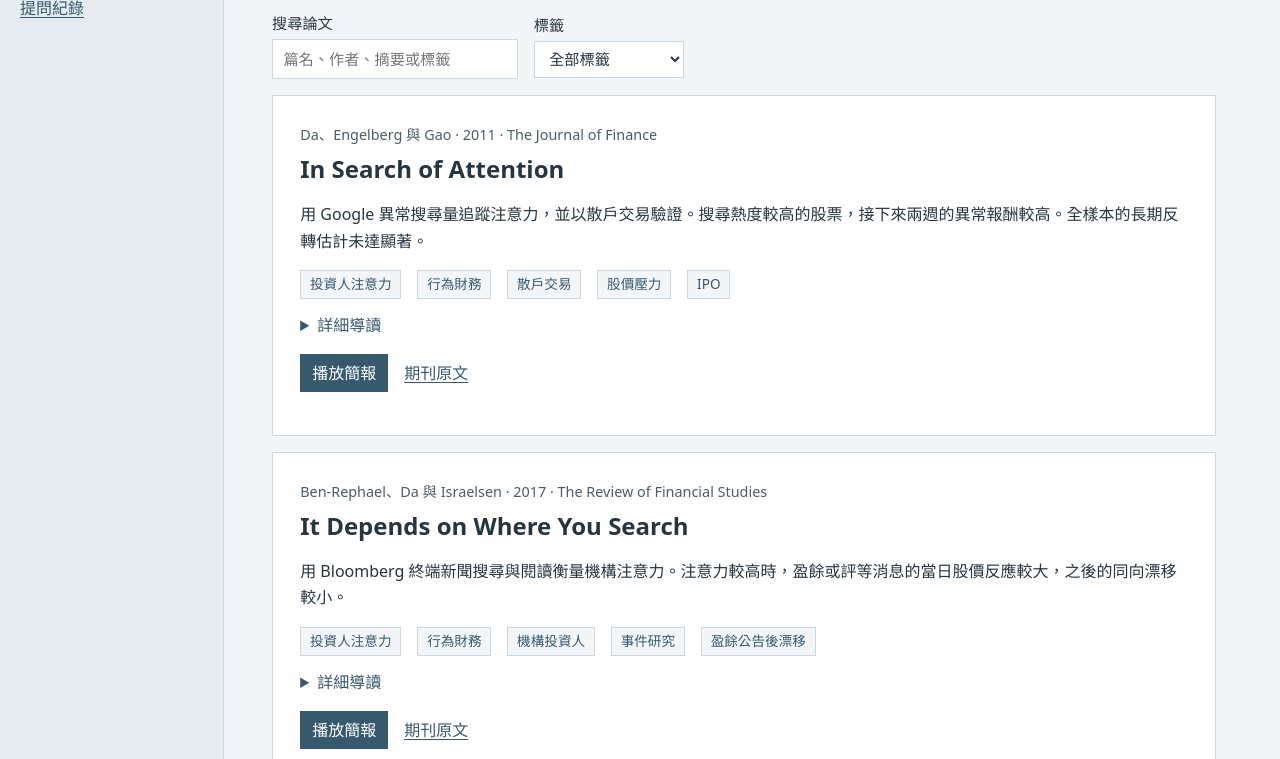
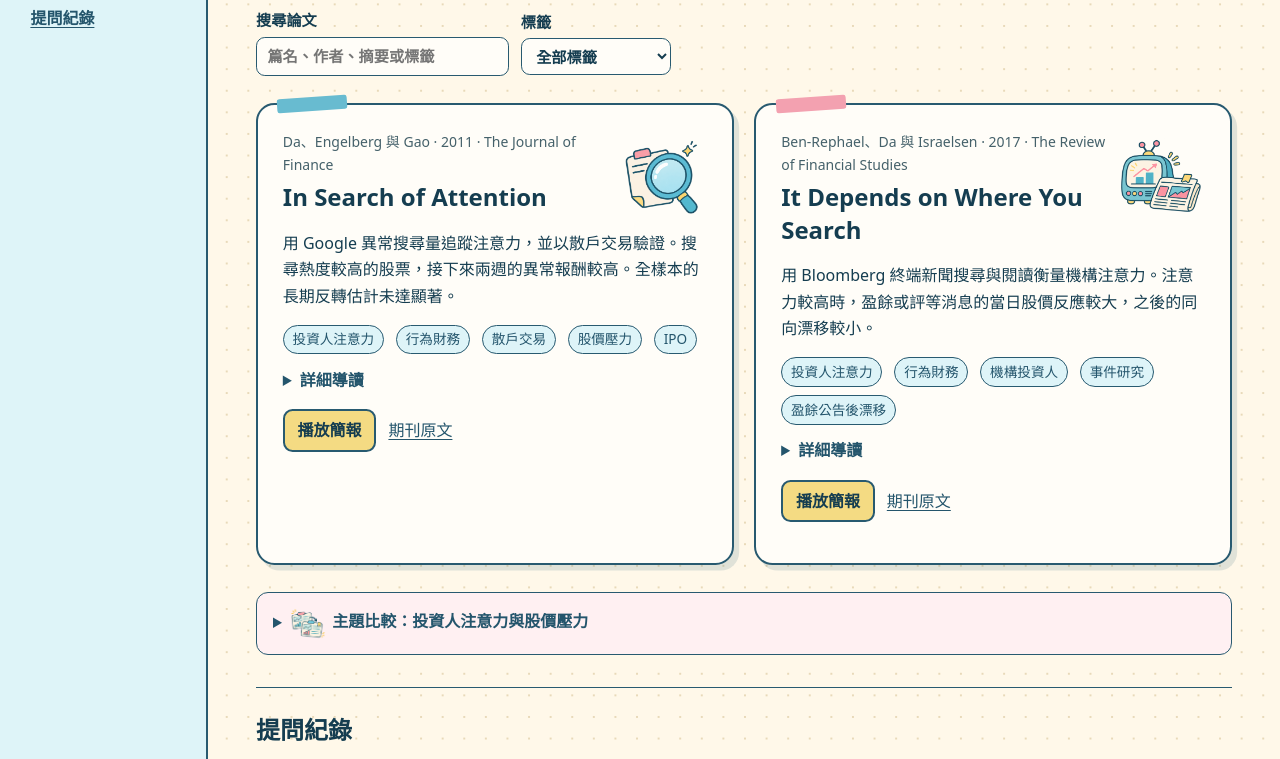
Before and after one commit to gumanbryan/research-wiki, a plain HTML site: page index.html in a window 1280 px wide. Shown: the part 136-895 px from the top of the page. Drawn offline with Linux system fonts and the light colour scheme.

Commit message:
Brighten research wiki with illustrated notebook theme

```diff
--- /dev/null
+++ b/assets/paper-theme.css
@@ -0,0 +1,18 @@
+:root {
+  color-scheme: light;
+  --canvas: #fff8e9;
+  --paper: #fffdf8;
+  --ink: #153d50;
+  --muted: #45616a;
+  --accent: #24556c;
+  --line: #285a70;
+  --aqua: #68bbd0;
+  --aqua-light: #def4f8;
+  --pink: #f3a1b0;
+  --pink-light: #fff0f2;
+  --yellow: #f4db83;
+  --yellow-light: #fff1bf;
+  --dot: #e8d9b9;
+  --shadow: #285a7024;
+  font-family: "Microsoft JhengHei", "PingFang TC", system-ui, sans-serif;
+}
--- a/assets/site.css
+++ b/assets/site.css
@@ -1,23 +1,65 @@
-:root {color-scheme:light;--paper:#f3f6f8;--ink:#263641;--muted:#485d6a;--accent:#36596e;--line:#cbd6dd;font-family:"Microsoft JhengHei","PingFang TC",system-ui,sans-serif}
-*{box-sizing:border-box}
-body{margin:0;display:grid;grid-template-columns:14rem minmax(0,1fr);min-height:100vh;background:var(--paper);color:var(--ink);line-height:1.65}
-aside{padding:2rem 1.25rem;background:#e5ebef;border-inline-end:1px solid var(--line)}
-.brand{font-weight:750;font-size:1.16rem;text-decoration:none}
-nav{display:grid;gap:.65rem;margin-top:2rem}
-a{color:var(--accent);text-underline-offset:.18em}
-main{width:min(100%,65rem);padding:clamp(1rem,4vw,3rem)}
-section{scroll-margin-top:1rem}
-h1{font-size:clamp(2rem,4vw,3rem);margin:0 0 1.25rem}
-h2{line-height:1.35;margin:.35rem 0 .65rem}
-article{background:#fff;border:1px solid var(--line);padding:clamp(1rem,3vw,1.7rem);margin-block:1rem}
-.meta{color:var(--muted);font-size:.9rem;margin:0}
-.filters,.links,.tags{display:flex;flex-wrap:wrap;gap:.55rem 1rem;align-items:center}
-label{display:grid;gap:.2rem;font-size:.95rem}
-input,select,button{font:inherit;color:inherit;border:1px solid var(--line);background:white;padding:.4rem .65rem}
-.tags{font-size:.85rem;margin-block:.8rem}
-.tags button{padding:.15rem .55rem;background:var(--paper);color:var(--accent);cursor:pointer}
-.primary{display:inline-block;padding:.35rem .75rem;background:var(--accent);color:white;text-decoration:none}
-summary{cursor:pointer;color:var(--accent)}
-#questions{border-top:1px solid var(--line);margin-top:2rem;padding-top:1.25rem}
-:focus-visible{outline:2px solid var(--accent);outline-offset:3px}
-@media(max-width:640px){body{display:block}aside{padding:1rem;border-inline-end:0;border-bottom:1px solid var(--line)}nav{display:flex;gap:1rem;margin-top:.4rem}}
+@import url("./paper-theme.css");
+* { box-sizing: border-box; }
+[hidden] { display: none !important; }
+body {
+  margin: 0;
+  display: grid;
+  grid-template-columns: 13rem minmax(0, 1fr);
+  min-height: 100vh;
+  color: var(--ink);
+  background: radial-gradient(circle, var(--dot) 1px, transparent 1.4px) 0 0 / 1.35rem 1.35rem, var(--canvas);
+  line-height: 1.65;
+}
+aside { padding: 2rem 1.25rem; background: var(--aqua-light); border-inline-end: 2px solid var(--line); }
+.brand { font-weight: 800; font-size: 1.18rem; text-decoration: none; }
+nav { display: grid; gap: .65rem; margin-top: 1.5rem; }
+nav a { padding: .35rem .65rem; border-radius: .5rem; font-weight: 650; }
+nav a:hover { background: var(--paper); }
+a { color: var(--accent); text-underline-offset: .18em; }
+main { width: min(100%, 76rem); margin-inline: auto; padding: clamp(1rem, 4vw, 3rem); }
+section { scroll-margin-top: 1rem; }
+h1 { font-size: clamp(2rem, 4vw, 3rem); margin: 0 0 1.35rem; line-height: 1.25; }
+h1::after { content: ""; display: block; width: 3.6rem; margin-top: .55rem; border-bottom: .38rem dotted var(--pink); }
+h2 { line-height: 1.35; margin: .35rem 0 .65rem; }
+.paper-grid { display: grid; grid-template-columns: repeat(2, minmax(0, 1fr)); gap: 1.3rem; margin-block: 1.65rem; }
+article {
+  position: relative;
+  background: var(--paper);
+  border: 2px solid var(--line);
+  border-radius: 1.15rem;
+  box-shadow: .32rem .35rem 0 var(--shadow);
+  padding: clamp(1rem, 2.4vw, 1.55rem);
+}
+article::before {
+  content: "";
+  position: absolute;
+  top: -.48rem;
+  left: 1.2rem;
+  width: 4.4rem;
+  height: .85rem;
+  border-radius: .15rem;
+  background: var(--aqua);
+  transform: rotate(-4deg);
+}
+article:nth-of-type(2n)::before { background: var(--pink); }
+.paper-art { width: clamp(4rem, 7vw, 6.3rem); height: auto; float: right; margin: 0 0 .4rem .6rem; }
+.meta { color: var(--muted); font-size: .875rem; margin: 0; }
+.filters, .links, .tags { display: flex; flex-wrap: wrap; gap: .55rem .75rem; align-items: center; }
+label { display: grid; gap: .2rem; font-size: .95rem; font-weight: 650; }
+input, select, button { font: inherit; color: inherit; border: 1px solid var(--line); background: var(--paper); padding: .4rem .65rem; border-radius: .55rem; }
+.tags { clear: both; font-size: .85rem; margin-block: .8rem; }
+.tags button { padding: .15rem .55rem; border-radius: 999px; background: var(--aqua-light); color: var(--accent); cursor: pointer; }
+.tags button:hover { background: var(--aqua); }
+.primary { display: inline-block; padding: .38rem .8rem; border: 2px solid var(--line); border-radius: .6rem; background: var(--yellow); color: var(--ink); text-decoration: none; font-weight: 700; }
+.primary:hover { background: var(--yellow-light); }
+summary { cursor: pointer; color: var(--accent); font-weight: 650; }
+#topic { padding: .8rem 1rem; background: var(--pink-light); border: 1px solid var(--line); border-radius: .75rem; }
+#topic summary img { width: 2.25rem; height: auto; vertical-align: middle; margin-inline-end: .4rem; }
+#questions { border-top: 1px solid var(--line); margin-top: 2rem; padding-top: 1.25rem; }
+:focus-visible { outline: 2px solid var(--accent); outline-offset: 3px; }
+@media (max-width: 960px) { .paper-grid { grid-template-columns: minmax(0, 1fr); } }
+@media (max-width: 640px) {
+  body { display: block; }
+  aside { padding: .85rem 1rem; border-inline-end: 0; border-bottom: 2px solid var(--line); }
+  nav { display: flex; gap: .65rem; margin-top: .35rem; }
+}
--- a/index.html
+++ b/index.html
@@ -20,7 +20,9 @@
         <label>標籤 <select id="tag"><option value="">全部標籤</option></select></label>
       </div>
       <p id="empty" hidden role="status">沒有符合的論文。可以試試清除篩選條件。</p>
+      <div class="paper-grid">
       <article id="da-2011" data-tags="投資人注意力,行為財務,散戶交易,股價壓力,IPO">
+        <img class="paper-art" src="assets/illustrations/paper-search.png" width="1254" height="1254" alt="">
         <p class="meta">Da、Engelberg 與 Gao · 2011 · The Journal of Finance</p>
         <h2 lang="en">In Search of Attention</h2>
         <p>用 Google 異常搜尋量追蹤注意力，並以散戶交易驗證。搜尋熱度較高的股票，接下來兩週的異常報酬較高。全樣本的長期反轉估計未達顯著。</p>
@@ -29,6 +31,7 @@
         <p class="links"><a class="primary" href="presentations/in-search-of-attention/">播放簡報</a><a href="https://doi.org/10.1111/j.1540-6261.2011.01679.x">期刊原文</a></p>
       </article>
       <article id="ben-rephael-2017" data-tags="投資人注意力,行為財務,機構投資人,事件研究,盈餘公告後漂移">
+        <img class="paper-art" src="assets/illustrations/institutional-news.png" width="1254" height="1254" alt="">
         <p class="meta">Ben-Rephael、Da 與 Israelsen · 2017 · The Review of Financial Studies</p>
         <h2 lang="en">It Depends on Where You Search</h2>
         <p>用 Bloomberg 終端新聞搜尋與閱讀衡量機構注意力。注意力較高時，盈餘或評等消息的當日股價反應較大，之後的同向漂移較小。</p>
@@ -36,7 +39,8 @@
         <details><summary>詳細導讀</summary><p>作者以 Ancerno 交易活動檢查 Bloomberg 代理指標，並用日頻模型與 Google 搜尋量比較。Table 5 交代訊號先後，Figure 4 和 Figure 5 分別比較盈餘公告後與評等變動後的報酬路徑。</p><p><a href="#da-2011">相關論文</a>比較 Google 搜尋量與後續兩週的異常報酬。</p></details>
         <p class="links"><a class="primary" href="presentations/it-depends-on-where-you-search/">播放簡報</a><a href="https://doi.org/10.1093/rfs/hhx031">期刊原文</a></p>
       </article>
-      <details id="topic"><summary>主題比較：投資人注意力與股價壓力</summary><p>2011 年研究用週頻 Google 搜尋量考察後續股價，2017 年研究加入日頻 Bloomberg 注意力，比較公告當日及後續的資訊反映。對讀時注意投資人類型、事件和報酬期間。</p></details>
+      </div>
+      <details id="topic"><summary><img src="assets/illustrations/linked-research.png" width="1254" height="1254" alt="">主題比較：投資人注意力與股價壓力</summary><p>2011 年研究用週頻 Google 搜尋量考察後續股價，2017 年研究加入日頻 Bloomberg 注意力，比較公告當日及後續的資訊反映。對讀時注意投資人類型、事件和報酬期間。</p></details>
     </section>
     <section id="questions" aria-labelledby="questions-title">
       <h2 id="questions-title">提問紀錄</h2>
--- a/templates/presentation.css
+++ b/templates/presentation.css
@@ -1,36 +1,52 @@
-:root {
-  color-scheme: light;
-  --canvas: #e5ebef;
-  --paper: #f3f6f8;
-  --ink: #263641;
-  --secondary: #485d6a;
-  --accent: #36596e;
-  --line: #9aafbb;
-  font-family: "Microsoft JhengHei", "PingFang TC", system-ui, sans-serif;
-}
+@import url("../assets/paper-theme.css");
 
 *, *::before, *::after { box-sizing: border-box; }
 [hidden] { display: none !important; }
-body { margin: 0; color: var(--ink); background: var(--canvas); }
-.deck { width: min(94vw, 67rem); margin: clamp(.75rem, 4vw, 2.5rem) auto 0; }
+body {
+  margin: 0;
+  color: var(--ink);
+  background: radial-gradient(circle, var(--dot) 1px, transparent 1.4px) 0 0 / 1.35rem 1.35rem, var(--canvas);
+}
+.deck { width: min(94vw, 67rem); margin: clamp(1rem, 4vw, 2.5rem) auto 0; }
 .slide {
+  position: relative;
   display: flex;
   flex-direction: column;
   gap: clamp(.75rem, 2vw, 1.5rem);
   min-height: min(60vw, 35rem);
   padding: clamp(1.25rem, 5vw, 3.75rem);
-  border: 1px solid var(--line);
+  border: 2px solid var(--line);
+  border-radius: 1.15rem;
+  box-shadow: .35rem .4rem 0 var(--shadow);
   background: var(--paper);
   font-size: clamp(1rem, 1.7vw, 1.25rem);
   line-height: 1.6;
 }
+.slide::before {
+  content: "";
+  position: absolute;
+  top: -.45rem;
+  left: 1.3rem;
+  width: 4.5rem;
+  height: .85rem;
+  border-radius: .15rem;
+  transform: rotate(-4deg);
+  background: var(--aqua);
+}
+.slide:nth-child(3n+2)::before { background: var(--pink); }
+.slide:nth-child(3n)::before { background: var(--yellow); }
+.slide--illustrated { display: grid; grid-template-columns: minmax(0, 1fr) clamp(6rem, 18vw, 13rem); }
+.slide--illustrated > :not(.slide-art) { grid-column: 1; }
+.slide--illustrated > footer { grid-column: 1 / -1; align-self: end; }
+.slide-art { grid-column: 2; grid-row: 1 / span 3; align-self: center; width: 100%; height: auto; }
 h1 { margin: 0; font-size: clamp(1.5rem, 4vw, 2.65rem); line-height: 1.25; }
 p { margin: 0; }
-.context, footer { color: var(--secondary); font-size: .85rem; }
+.context, footer { color: var(--muted); font-size: .85rem; }
 .context { margin-bottom: .5rem; }
 footer { margin-top: auto; padding-top: .75rem; border-top: 1px solid var(--line); }
 .results { display: grid; grid-template-columns: repeat(2, minmax(0, 1fr)); gap: 1rem; }
-.results > div { border-left: .2rem solid var(--line); padding-left: clamp(.5rem, 2vw, 1rem); }
+.results > div { border-left: .26rem solid var(--aqua); padding: .5rem clamp(.5rem, 2vw, 1rem); border-radius: .45rem; background: var(--aqua-light); }
+.results > div:nth-child(2) { border-color: var(--pink); background: var(--pink-light); }
 .results strong {
   display: block;
   color: var(--accent);
@@ -45,9 +61,12 @@ a { color: var(--accent); }
 .navigation { display: flex; flex-wrap: wrap; justify-content: center; align-items: center; gap: .75rem; padding: 1rem; }
 .slide ul { display: grid; gap: .65rem; margin: 0; padding-inline-start: 1.25em; }
 .slide .lead { color: var(--accent); font-size: clamp(1.25rem, 3vw, 2rem); font-weight: 700; }
-button { background: var(--paper); color: var(--ink); border: 1px solid var(--line); padding: .55rem .9rem; font: inherit; }
+button { background: var(--yellow); color: var(--ink); border: 1px solid var(--line); border-radius: .55rem; padding: .55rem .9rem; font: inherit; }
 button:disabled { opacity: .55; }
 button:focus-visible { outline: 2px solid var(--accent); outline-offset: 3px; }
 @media (max-width: 420px) {
   .slide { min-height: 23rem; }
+  .slide--illustrated { grid-template-columns: minmax(0, 1fr) 4.5rem; }
+  .slide--illustrated > :not(header, .slide-art) { grid-column: 1 / -1; }
+  .slide-art { grid-row: 1; }
 }
```
Also changed, not shown: presentations/in-search-of-attention/index.html (+4 -2 lines), presentations/it-depends-on-where-you-search/index.html (+4 -2 lines), assets/illustrations/institutional-news.png (added), assets/illustrations/linked-research.png (added), assets/illustrations/market-reaction.png (added), assets/illustrations/paper-search.png (added), 2 other files.
